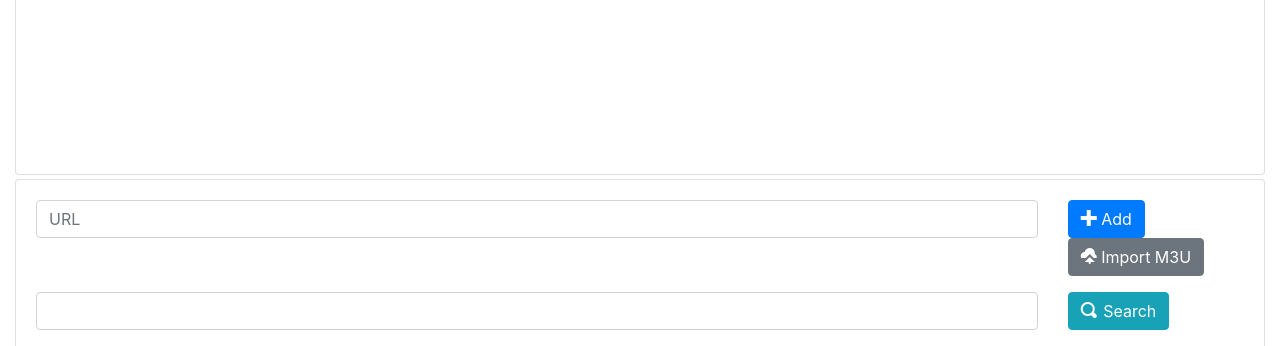
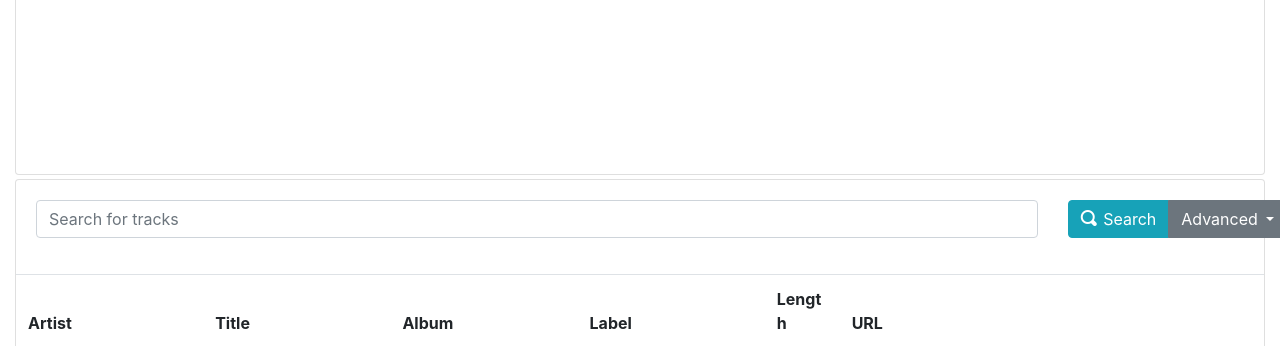
Before and after one commit to wuvt/pload, a Flask app: template pload/templates/edit_playlist.html in a window 1280 px wide. Shown: the part 372-718 px from the top of the page. Run offline with Flask 2, Linux system fonts and the light colour scheme; the template is opened without the code that fills it, so the values that code supplies are empty; some libraries are stand-ins or nearby versions.

Commit message:
Move add track by URL functionality to a modal

```diff
--- a/pload/static/js/playlist_editor.js
+++ b/pload/static/js/playlist_editor.js
@@ -50,10 +50,10 @@ PlaylistEditor.prototype.initPlaylist = function() {
     });
     $('#playlist').on('drop', {'instance': this}, this.dropPlaylistItem);
 
-    $("button#add_track").on('click', {'instance': this},
-                             this.addTrack);
-    $("form#playlist_form").on('submit', {'instance': this},
-                               this.addTrack);
+    $("button#add_by_url_submit_btn").on('click', {'instance': this},
+                                         this.addTrack);
+    $("form#add_by_url_form").on('submit', {'instance': this},
+                                 this.addTrack);
     $("button#search_tracks_btn").on('click', {'instance': this},
                                      this.searchForTracks);
     $("form#playlist_search_form").on('submit', {'instance': this},
@@ -327,6 +327,8 @@ PlaylistEditor.prototype.addTrack = function(ev) {
                 $('input#url').val('');
                 inst.playlist.push(data);
                 inst.updatePlaylist();
+
+                $('#add_by_url_modal').modal('hide');
             } else {
                 alert("That track did not validate. Please check the URL and try again.");
                 console.log("Track failed to validate: " + JSON.stringify(newTrack));
--- a/pload/templates/playlist_editor.html
+++ b/pload/templates/playlist_editor.html
@@ -47,39 +47,38 @@
 
 <div class="card mt-1" id="search_container">
     <div class="card-body">
-        <form id="playlist_form">
+        <form id="playlist_search_form">
             <div class="form-group row">
                 <div class="col-sm-10">
-                    <input type="text" name="url" id="url" value="" class="form-control" placeholder="URL" title="URL"/>
+                    <input type="text" name="q" id="q" value="" class="form-control" placeholder="Search for tracks" title="Enter a query to search for tracks"/>
                 </div>
-                <div class="col-sm-2">
-                    <button type="button" id="add_track" class="btn btn-primary">
-                        <span class="oi oi-plus"></span>
-                        Add
+                <div class="col-sm-1">
+                    <div class="btn-group" role="group" aria-label="Button group with nested dropdown">
+                        <button type="button" id="search_tracks_btn" class="btn btn-info">
+                            <span class="oi oi-magnifying-glass"></span>
+                            Search
                         </button>
 
-                    <button type="button" id="import_m3u" class="btn btn-secondary"
+                        <div class="btn-group" role="group">
+                            <button type="button" id="advanced_btn" class="btn btn-secondary dropdown-toggle" data-toggle="dropdown" aria-haspopup="true" aria-expanded="false">
+                                Advanced
+                            </button>
+                            <div class="dropdown-menu" aria-labeledby="advanced_btn">
+                                <button type="button" id="add_by_url" class="btn btn-link"
+                                        data-toggle="modal" data-target="#add_by_url_modal">
+                                    Add Track by URL
+                                </button>
+                                <button type="button" id="import_m3u" class="btn btn-link"
                                         data-toggle="modal" data-target="#import_m3u_modal">
-                        <span class="oi oi-cloud-upload"></span>
                                     Import M3U
                                 </button>
                             </div>
                         </div>
-        </form>
-
-        <form id="playlist_search_form">
-            <div class="form-group row">
-                <div class="col-sm-10">
-                    <input type="text" name="q" id="q" value="" class="form-control" title="Search Query"/>
                     </div>
-                <div class="col-sm-1">
-                    <button type="button" id="search_tracks_btn" class="btn btn-info">
-                        <span class="oi oi-magnifying-glass"></span>
-                        Search
-                    </button>
                 </div>
             </div>
         </form>
+    </div>
 
     <table class='table table-condensed mb-0' id="search_results_header">
         <thead title="These are your track search results. When you enter a query above, results will appear here.">
@@ -109,6 +108,41 @@
             <tbody>
             </tbody>
         </table>
+    </div>
+</div>
+
+<div id="add_by_url_modal" role="dialog" class="modal fade" tabindex="-1"
+        aria-labelledby="add_by_url_modal_label">
+    <div class="modal-dialog" role="document">
+        <div class="modal-content">
+            <div class="modal-header">
+                <h4 class="modal-title" id="add_by_url_modal_label">
+                    Add Track by URL
+                </h4>
+                <button type="button" class="close" aria-label="Close" data-dismiss="modal">
+                    <span aria-hidden="true">×</span>
+                </button>
+            </div>
+            <form id="add_by_url_form">
+                <div class="modal-body">
+                    <p>This URL must be accessible from the WUVT network; local
+                    files on your computer will not work.</p>
+
+                    <div class="form-group">
+                        <label for="url">URL</label>
+                        <input type="text" name="url" id="url" value="" class="form-control"/>
+                    </div>
+                </div>
+
+                <div class="modal-footer">
+                    <button type="button" class="btn btn-secondary" data-dismiss="modal">
+                        Cancel
+                    </button>
+                    <button type="submit" id="add_by_url_submit_btn" class="btn btn-primary">
+                        Add Track
+                    </button>
+                </div>
+            </form>
         </div>
     </div>
 </div>
```
Lines whose indentation alone changed are shown as unchanged.
